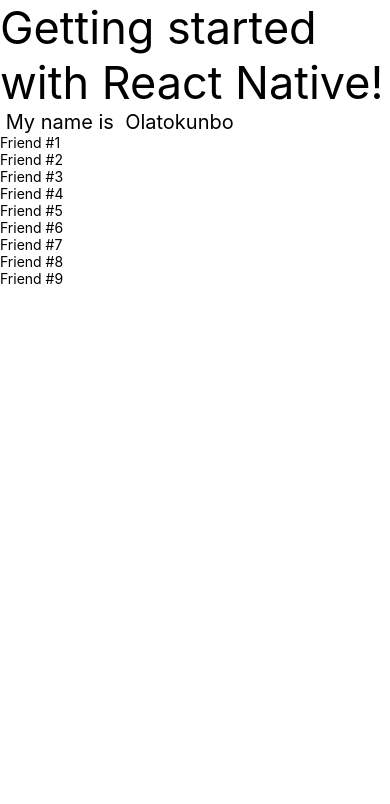
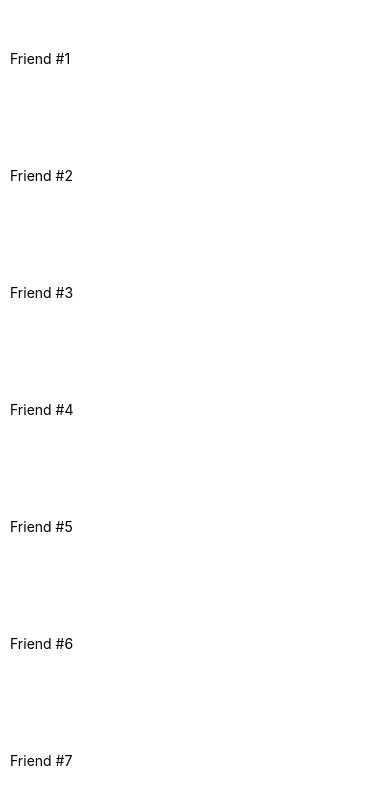
Before and after one commit to olateekay/AwesomeProject, a React Native app: screen / in a window 390 px wide. Shown: the top 804 px of the page. Built offline with nearby package versions, Linux system fonts and the light colour scheme; what react-native would draw is missing.

Commit message:
working with stylesheet

```diff
--- a/App.js
+++ b/App.js
@@ -71,7 +71,7 @@
           </View>
         </ScrollView>
       </SafeAreaView> */}
-      <HomeScreen />
+      {/* <HomeScreen /> */}
      <ListScreen />
     </>
   );
--- a/src/Components/ListScreen.js
+++ b/src/Components/ListScreen.js
@@ -19,12 +19,17 @@
         keyExtractor={friend => friend.name}
         data={friends}
         renderItem={({ item }) => {
-            return <Text>{item.name}</Text>
+            return <Text style={styles.textStyle}>{item.name}</Text>
         }}
       />
     );
 }
 
-const styles = StyleSheet.create ({});
+const styles = StyleSheet.create ({
+    textStyle: {
+        marginVertical: 50,
+        marginHorizontal:10
+    }
+});
 
 export default ListScreen;
```
